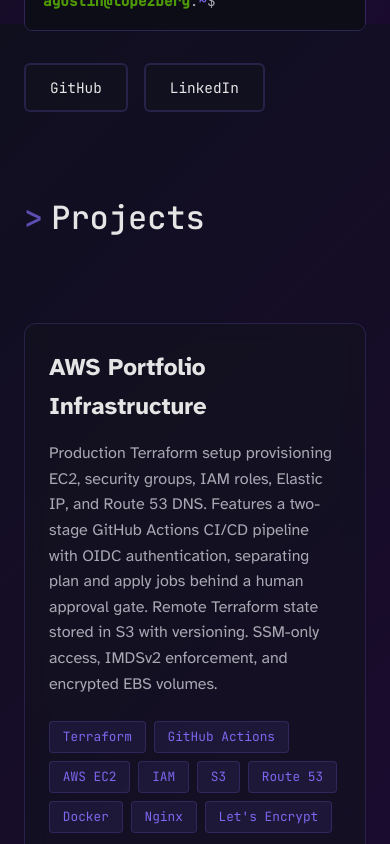
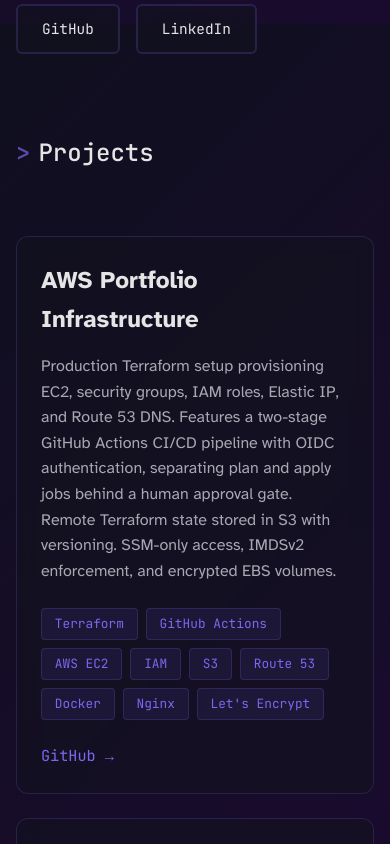
Before and after one commit to lopezatn/portfolio-frontend, a React (Vite) app: page / in a window 390 px wide. Shown: the part 820-1664 px from the top of the page. Built offline with nearby package versions, Linux system fonts and the light colour scheme.

Commit message:
Implement mobile styles for app layout
Add responsive styles for mobile view.

```diff
--- a/src/App.css
+++ b/src/App.css
@@ -144,6 +144,17 @@ html {
   color: var(--accent-primary);
 }
 
+@media (max-width: 768px) {
+  .app {
+    padding: 1.5rem 1rem;
+  }
+
+  .section-title {
+    font-size: 1.5rem;
+    margin-bottom: 2rem;
+  }
+}
+
 @media (max-width: 1300px) {
   .corner-nav {
     display: none;
```
